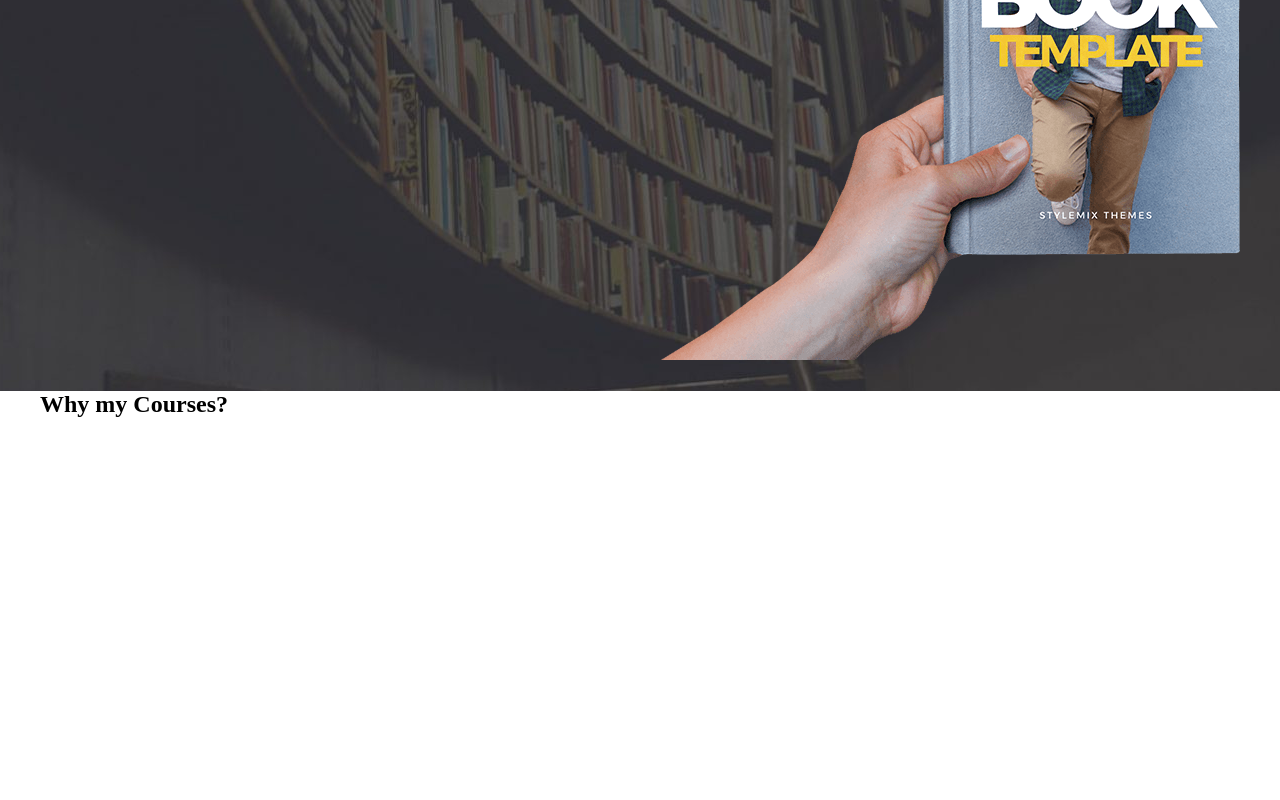
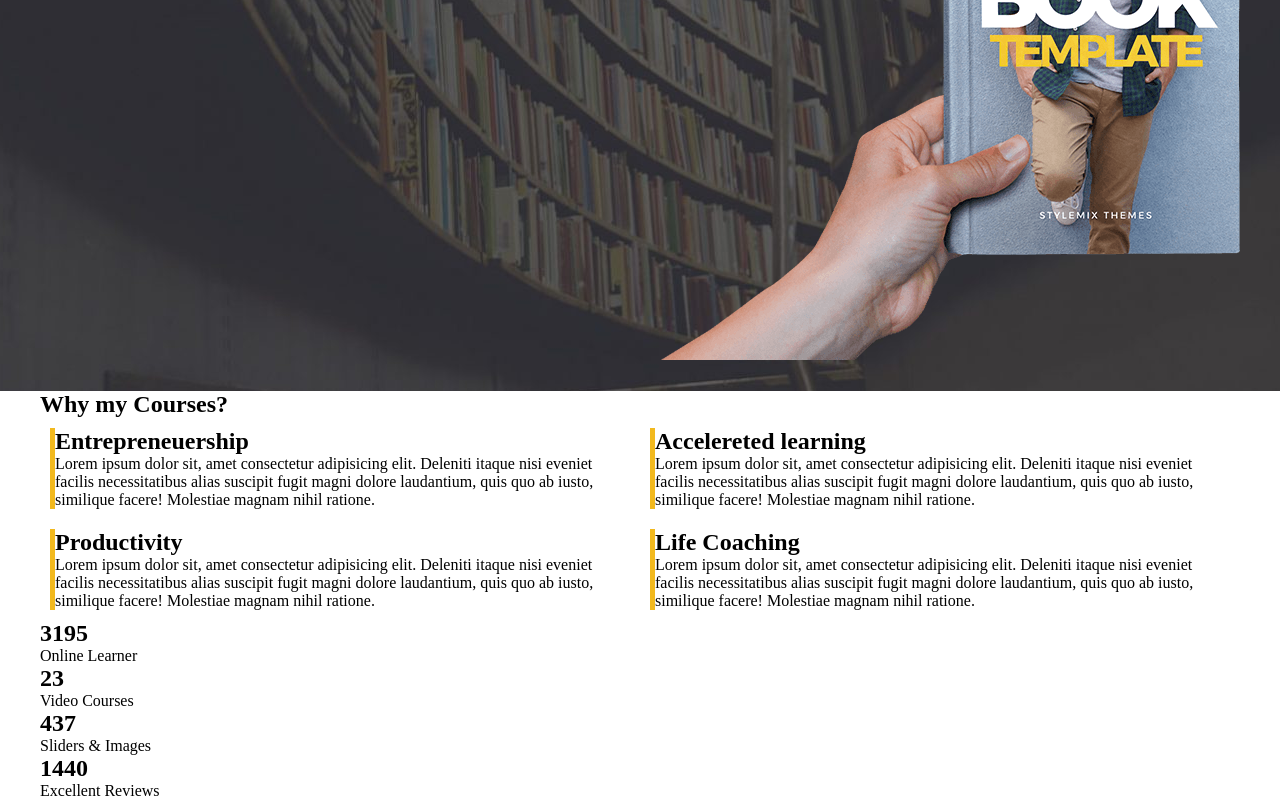
Before and after one commit to ValerioCani/proj-html-vuejs, a Vue app: page / in a window 1280 px wide. Shown: the part 2160-2960 px from the top of the page. Before the commit the page ends 2578 px from the top, so only its background shows below. Built offline with nearby package versions, Linux system fonts and the light colour scheme.

Commit message:
avanzamento inserimento elementi Main e inizio costruzione slider delle reviews

```diff
--- a/src/components/AdvertCard.vue
+++ b/src/components/AdvertCard.vue
@@ -1,13 +1,24 @@
 <template>
-    <div></div>
+    <div class="card">
+        <!-- <img :src="require('@/assets/img/'+ data.img)" :alt="data.headline"> -->
+        <div>
+            <h2>{{data.headline}}</h2>
+            <p>{{data.text}}</p>
+        </div>
+    </div>
 </template>
 
 <script>
 export default {
     name:'AdvertCard',
+    props:{
+        data:Object
+    }
 }
 </script>
 
 <style scoped lang="scss">
-
+.card{
+    border-left: solid 5px #f2b91e;
+}
 </style>
--- a/src/components/CoursesAdvertising.vue
+++ b/src/components/CoursesAdvertising.vue
@@ -3,7 +3,7 @@
         <h2>{{title}}</h2>
         <div class="card_cont">
             <div class="single_card" v-for="(card, index) in CardData" :key="index">
-                <AdvertCard/>
+                <AdvertCard :data="card" />
             </div>
         </div>
     </div>
@@ -48,5 +48,13 @@ export default {
 </script>
 
 <style scoped lang="scss">
-
+.card_cont{
+    width: 100%;
+    display: flex;
+    flex-wrap: wrap;
+    .single_card{
+        width:calc((100% / 2) - 20px);
+        margin: 10px;
+    }
+}
 </style>
--- a/src/components/CoursesSection.vue
+++ b/src/components/CoursesSection.vue
@@ -30,6 +30,7 @@ export default {
                     difficulty:'Advanced',
                     lectures:8,
                     time:'6 hours',
+                    special: true,
                 },
                 {
                     img:'UnrealEngine4.png',
@@ -38,6 +39,7 @@ export default {
                     difficulty:'Advanced',
                     lectures:8,
                     time:'6 hours',
+                    special: true,
                 },
                 {
                     img:'FashionPhotographyCourse.jpeg',
@@ -46,6 +48,7 @@ export default {
                     difficulty:'Advanced',
                     lectures:6,
                     time:'6 hours',
+                    special: true,
                 },
                 {
                     img:'DesignCommunication.jpeg',
@@ -54,6 +57,7 @@ export default {
                     difficulty:'Intermediate',
                     lectures:6,
                     time:'6 hours',
+                    special: false,
                 },
                 {
                     img:'Concept.jpg',
@@ -62,6 +66,7 @@ export default {
                     difficulty:'Intermediate',
                     lectures:6,
                     time:'6 hours',
+                    special: false,
                 },
                 {
                     img:'CyclingCourse.jpeg',
@@ -70,10 +75,9 @@ export default {
                     difficulty:'Beginner',
                     lectures:6,
                     time:'6 hours',
+                    special: false,
                 },
             ]
-
-
         }
     }
 }
--- a/src/components/MasterMain.vue
+++ b/src/components/MasterMain.vue
@@ -3,6 +3,8 @@
         <CoursesSection/>
         <BookSection/>
         <CoursesAdvertising/>
+        <NumbersSection/>
+        <ReviewsSection/>
     </main>
 </template>
 
@@ -10,6 +12,10 @@
 import CoursesSection from './CoursesSection.vue'
 import BookSection from './BookSection.vue'
 import CoursesAdvertising from './CoursesAdvertising.vue'
+import NumbersSection from './NumbersSection.vue'
+import ReviewsSection from './ReviewsSection.vue'
+
+
 
 export default {
     name:'MasterMain',
@@ -17,6 +23,8 @@ export default {
         CoursesSection,
         BookSection,
         CoursesAdvertising,
+        NumbersSection,
+        ReviewsSection,
     },
 }
 </script>
--- /dev/null
+++ b/src/components/NumbersSection.vue
@@ -0,0 +1,47 @@
+<template>
+    <div class="container">
+        <div v-for="(info, index) in businessNumbers" :key="index">
+            <!-- <img src="" alt=""> -->
+            <div>
+                <h2>{{info.quantity}}</h2>
+                <p>{{info.subject}}</p>
+            </div>
+        </div>
+    </div>
+</template>
+
+<script>
+export default {
+    name:'NumbersSection',
+    data(){
+        return{
+            businessNumbers:[
+                {
+                    img:'',
+                    quantity:'3195',
+                    subject:'Online Learner',
+                },
+                {
+                    img:'',
+                    quantity:'23',
+                    subject:'Video Courses',
+                },
+                {
+                    img:'',
+                    quantity:'437',
+                    subject:'Sliders & Images',
+                },
+                {
+                    img:'',
+                    quantity:'1440',
+                    subject:'Excellent Reviews',
+                },
+            ]
+        }
+    }
+}
+</script>
+
+<style scoped lang="scss">
+
+</style>
--- /dev/null
+++ b/src/components/ReviewsSection.vue
@@ -0,0 +1,21 @@
+<template>
+    <div class="container">
+        <h2></h2>
+        <div></div>
+    </div>
+</template>
+
+<script>
+export default {
+    name:'ReviewsSection',
+    data(){
+        return{
+
+        }
+    }
+}
+</script>
+
+<style scoped lang="scss">
+
+</style>
```
